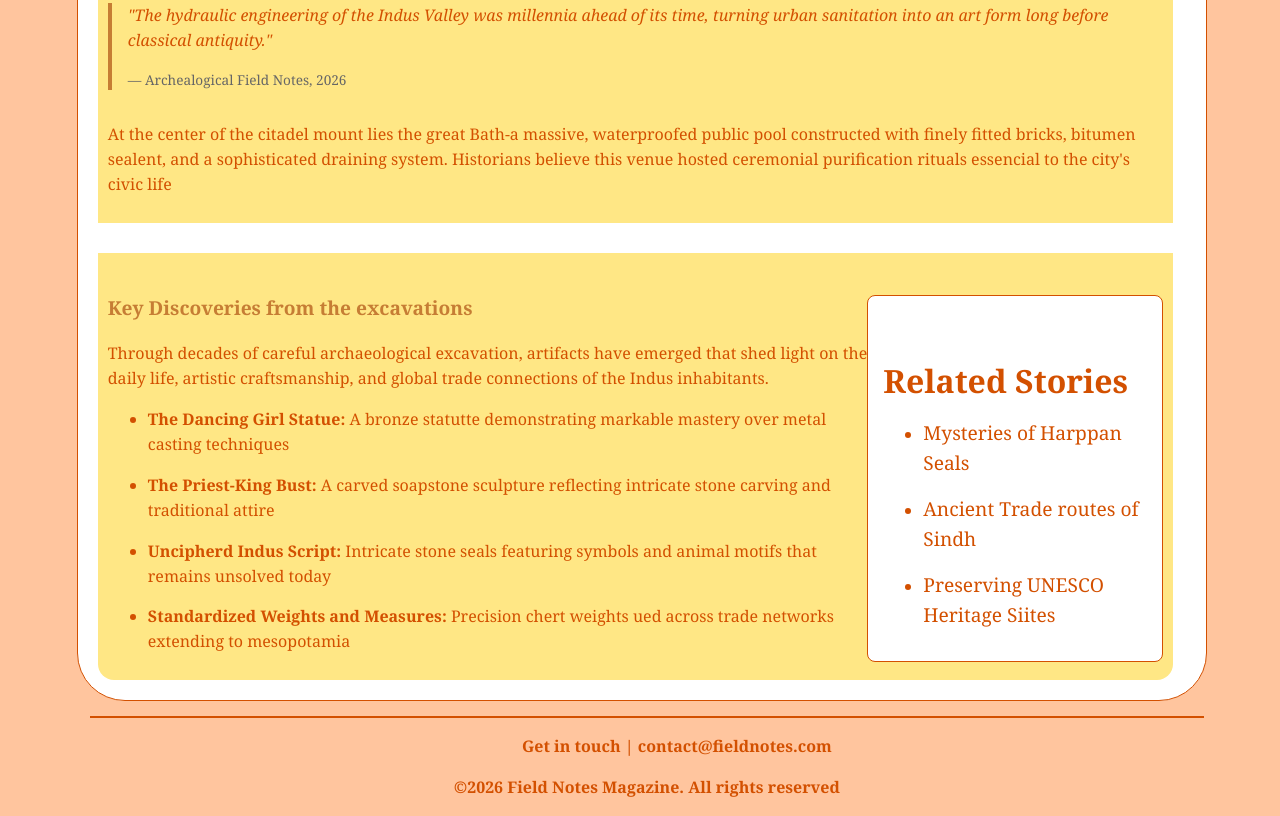
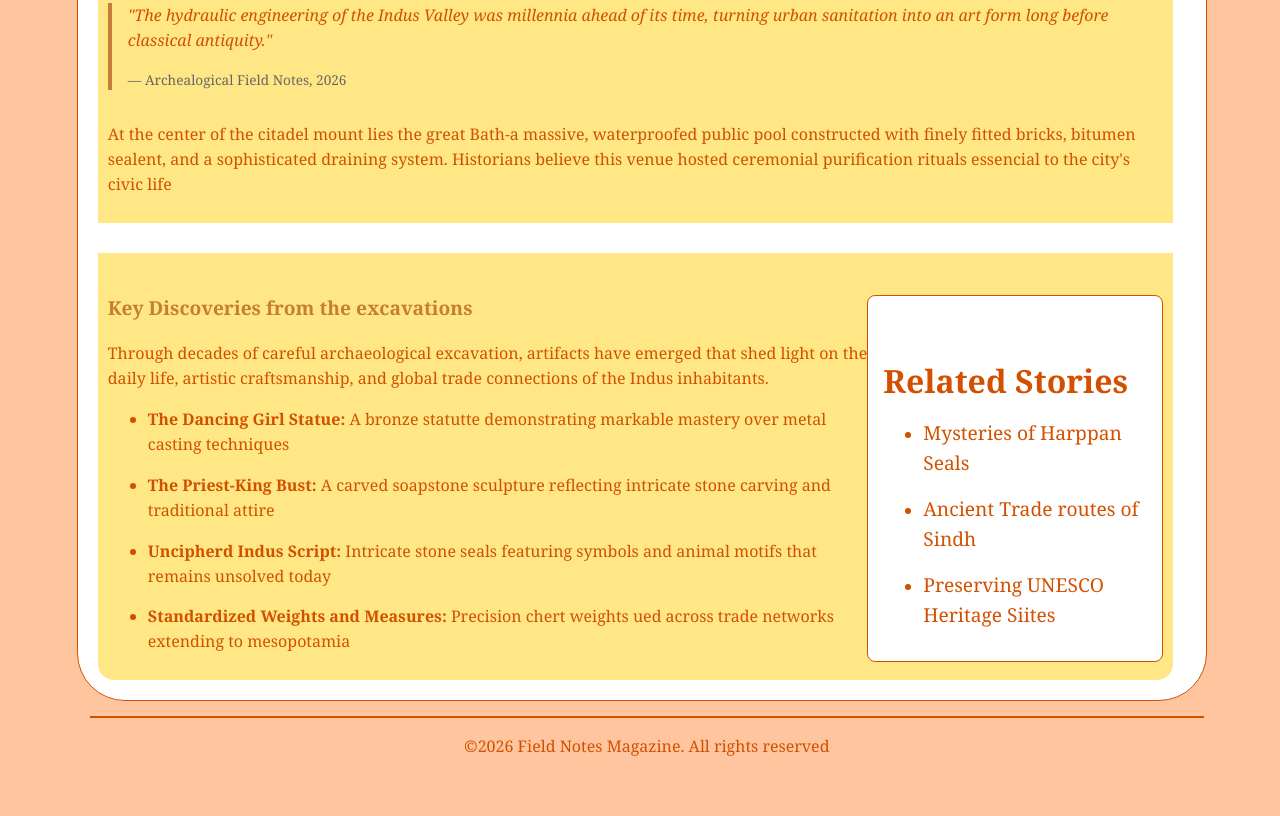
Before and after one commit to fd-kiara/ancient.html, a plain HTML site: page index.html in a window 1280 px wide. Shown: the part 1651-2467 px from the top of the page. After the commit the page ends 2426 px from the top, so only its background shows below. Drawn offline with Linux system fonts and the light colour scheme.

Commit message:
added properties

```diff
--- a/index.html
+++ b/index.html
@@ -119,8 +119,6 @@
 
     <footer >
         <div class="end">
-        <p class="flexible">Get in touch | contact@fieldnotes.com
-       </p>
        <p> &copy;2026 Field Notes Magazine. All rights reserved</p>
        </div>
     </footer>
--- a/style.css
+++ b/style.css
@@ -263,13 +263,9 @@ figcaption {
   width: 87%;
   margin-left: 90px;
   margin-top: 15px;
-  font-weight: 600;
 }
 
-.flexible{
-    display: flex;
-    margin-left: 27rem;
-}
+
 
 footer{
     height: 100%;
```
